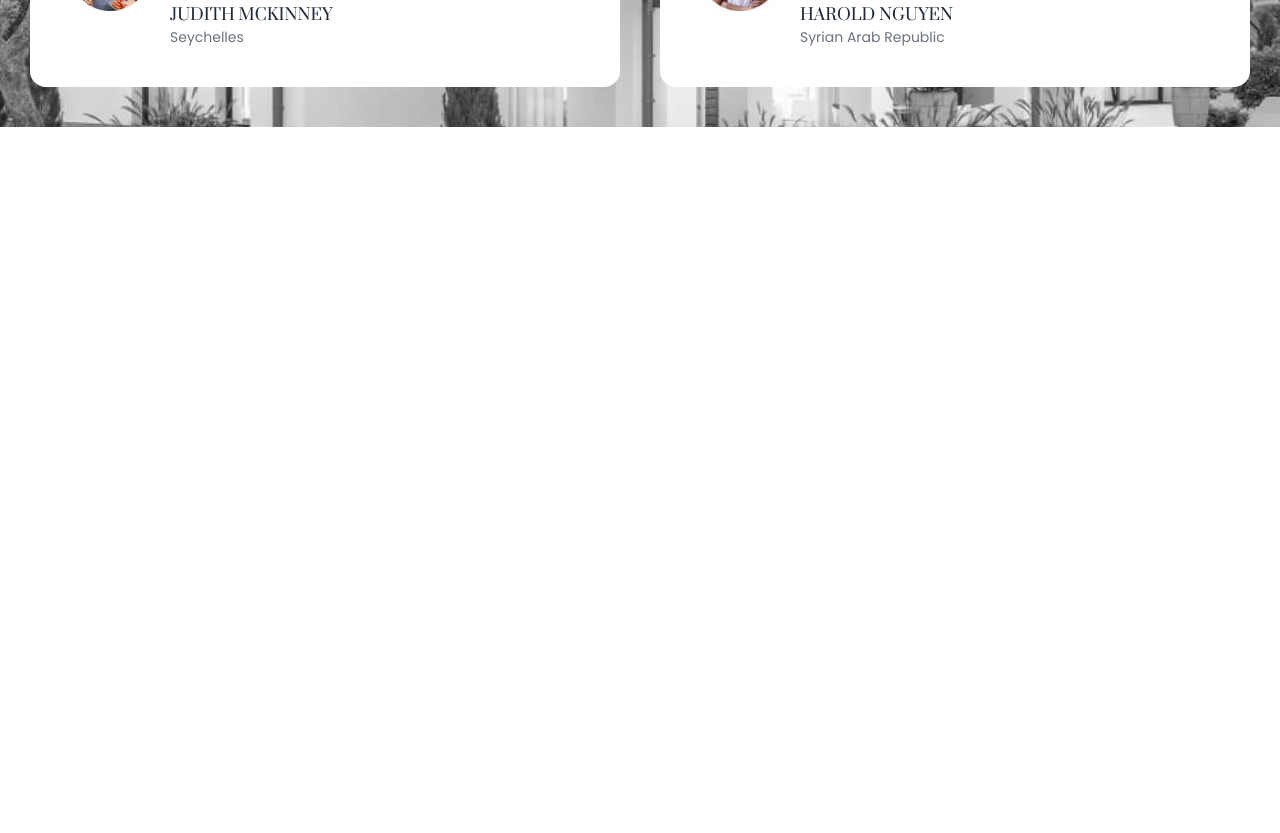
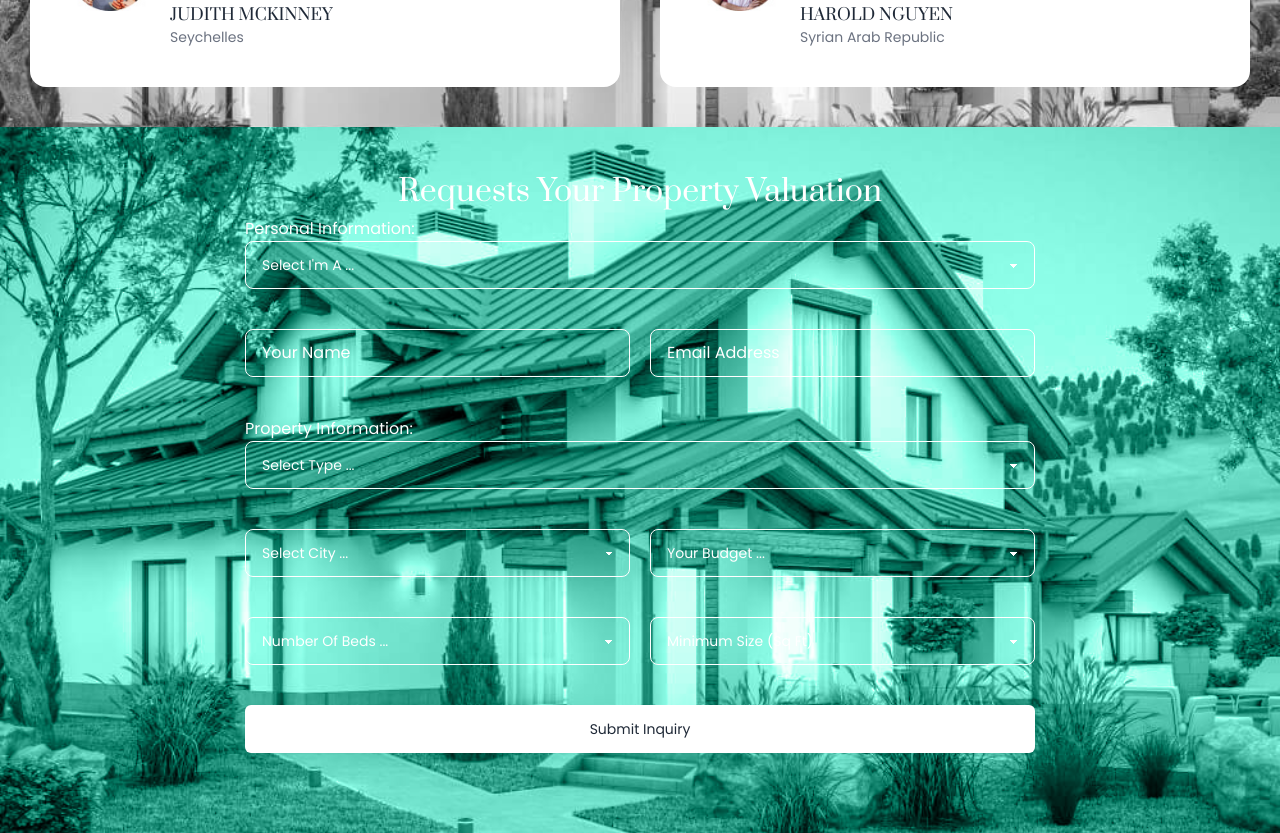
Before and after one commit to iamakmal/dev-realestate, a React (Vite) app: page / in a window 1280 px wide. Shown: the part 4000-4833 px from the top of the page. Before the commit the page ends 4127 px from the top, so only its background shows below. Built offline with nearby package versions, Linux system fonts and the light colour scheme.

Commit message:
Implemented Reqests Section

```diff
--- a/src/App.jsx
+++ b/src/App.jsx
@@ -5,6 +5,7 @@ import Deal from './components/Deal'
 import Demo from './components/Demo'
 import Hero from './components/Hero'
 import Navbar from './components/Navbar'
+import Requests from './components/Requests'
 import Testimonial from './components/Testimonial'
 
 function App() {
@@ -24,6 +25,7 @@ function App() {
     <Deal/>
     <Agent/>
     <Testimonial/>
+    <Requests/>
     </>
   )
 }
--- /dev/null
+++ b/src/components/Requests.jsx
@@ -0,0 +1,58 @@
+import React from 'react'
+
+export default function Requests() {
+    return (
+        <div className="bg-cover bg-[#168771] bg-center bg-blend-luminosity text-white" style={{ backgroundImage: 'url("testimonial.jpg")' }}>
+            <h1 className="text-3xl text-center font-prata leading-[50px] pt-10">Requests Your Property Valuation</h1>
+            <div className="flex flex-col w-[790px] mx-auto">
+                <h1 className="text-left">Personal Information:</h1>
+                <select className="select bg-transparent border-white w-full mb-10">
+                    <option disabled selected>Select I'm A ...</option>
+                    <option>Buyer</option>
+                    <option>Seller</option>
+                    <option>Agent</option>
+                </select>
+                <div className="flex gap-5 mb-10">
+                <input type="text" placeholder="Your Name" className="input bg-transparent border-white placeholder-white w-full justify-start" />
+                <input type="email" placeholder="Email Address" className="input bg-transparent border-white placeholder-white w-full justify-end" />
+                </div>
+                <h1 className="text-left">Property Information:</h1>
+                <select className="select bg-transparent border-white w-full mb-10">
+                    <option disabled selected>Select Type ...</option>
+                    <option>House</option>
+                    <option>Villa</option>
+                    <option>Mansion</option>
+                </select>
+                <div className="flex gap-5">
+                <select className="select bg-transparent border-white w-full mb-10 justify-start">
+                    <option disabled selected>Select City ...</option>
+                    <option>Colombo</option>
+                    <option>Gampaha</option>
+                    <option>Kaluthara</option>
+                </select>
+                <select className="select bg-transparent border-white w-full mb-10 justify-end">
+                    <option disabled selected>Your Budget ...</option>
+                    <option>Below 1 Million</option>
+                    <option>Between 1 and 5 Million</option>
+                    <option>More than 5 Million</option>
+                </select>
+                </div>
+                <div className="flex gap-5">
+                <select className="select bg-transparent border-white w-full mb-10 justify-start">
+                    <option disabled selected>Number Of Beds ...</option>
+                    <option>1</option>
+                    <option>2</option>
+                    <option>3</option>
+                </select>
+                <select className="select bg-transparent border-white w-full mb-10 justify-end">
+                    <option disabled selected>Minimum Size (Sq Ft)</option>
+                    <option>10Sq Ft</option>
+                    <option>Between 10 and 20Sq Ft</option>
+                    <option>More than 20Sq Ft</option>
+                </select>
+                </div>
+                <button className="btn bg-white border-0 px-5 rounded-md mb-20 w-full font-normal">Submit Inquiry</button>
+            </div>
+        </div>
+    )
+}
```
